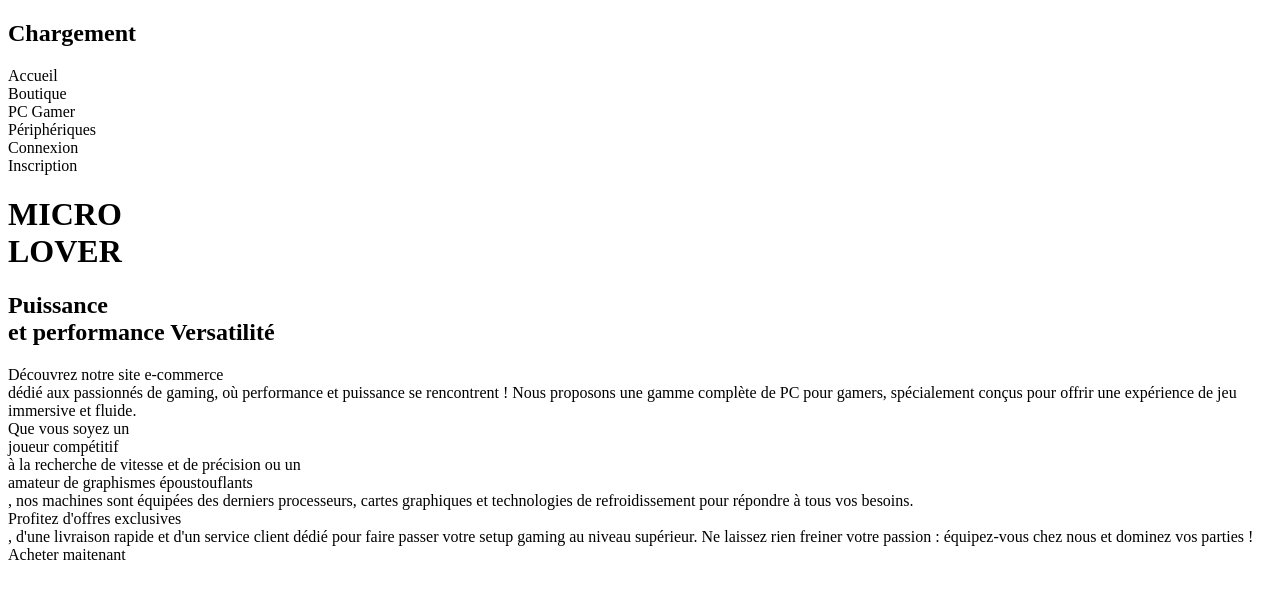
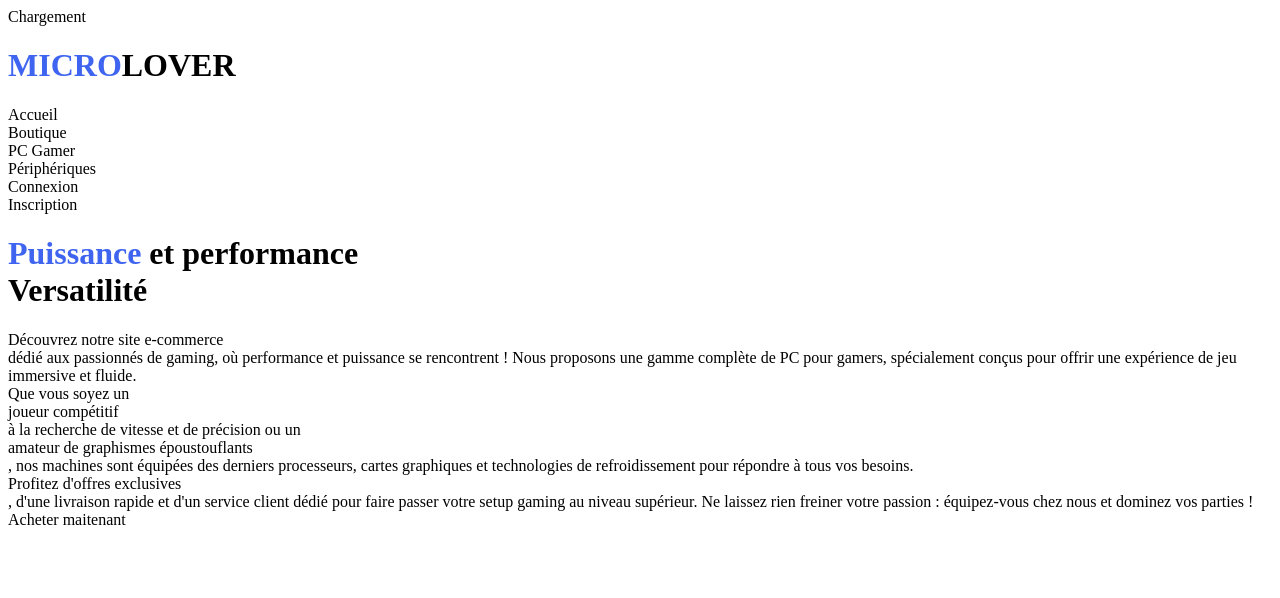
Before and after one commit to PoissonSimeon/MicroLover, a plain HTML site: page index.html in a window 1280 px wide. Drawn offline with Linux system fonts and the light colour scheme.

Commit message:
microlover

```diff
--- a/css/style.css
+++ b/css/style.css
@@ -0,0 +1,7 @@
+.microloverbleu {
+     color: rgb(63,101,240);
+}
+
+.titrebleu {
+     color: rgb(63,101,240);
+}
--- a/index.html
+++ b/index.html
@@ -11,8 +11,12 @@
 </head>
 <body>
 
+  <div class="chargement">
+     Chargement
+  </div>
+
   <header class="chargement">
-     <h2>Chargement</h2>
+     <h1><span class="microloverbleu">MICRO</span>LOVER</h1>
   </header>
 
   <div class="menus">
@@ -28,12 +32,8 @@
      <div>Inscription</div>
   </div>
 
-  <div class="microlover">
-     <h1><div class="microloverbleu">MICRO</div>LOVER</h1>
-  </div>
-
   <div class="titre">
-     <h2><div class="titrebleu">Puissance</div> et performance Versatilité</h2>
+     <h1><span class="titrebleu">Puissance</span> et performance <br> Versatilité</h1>
   </div>
 
     <div class="texte">
```
